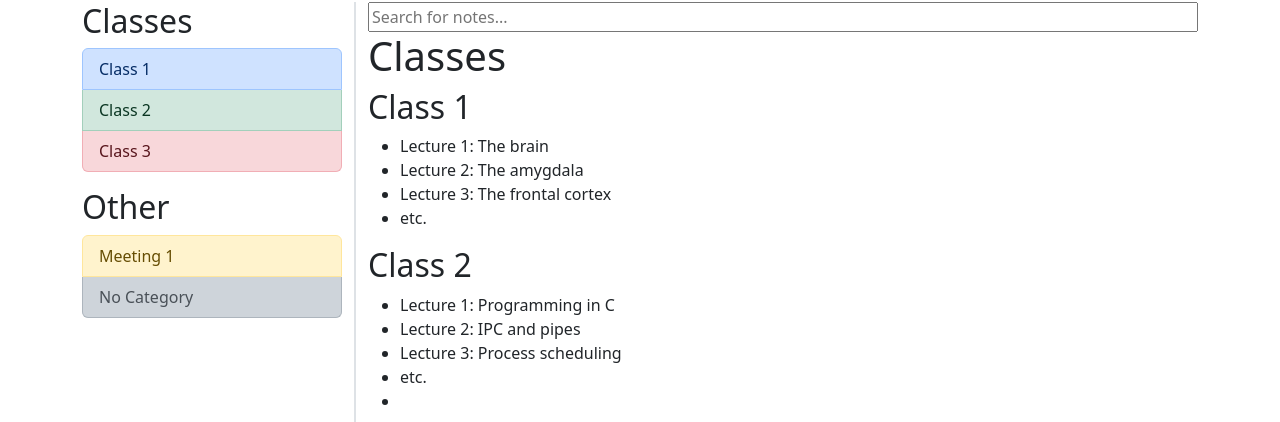
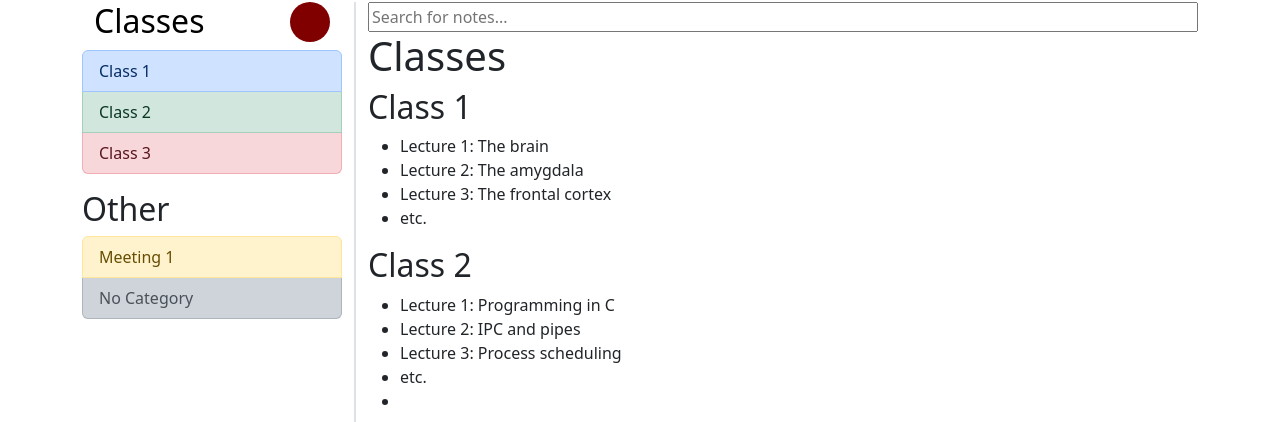
Before and after one commit to StudiousSDD/Studious, a Django app: page /classes/ in a window 1280 px wide. Shown: the part 88-510 px from the top of the page. Run offline with Django 4.2, Linux system fonts and the light colour scheme; data that the repository does not hold is empty; some libraries are stand-ins or nearby versions.

Commit message:
Fixed some formatting issues

```diff
--- a/notes/static/myfirst.css
+++ b/notes/static/myfirst.css
@@ -0,0 +1,4 @@
+.template {
+    background-color: red;
+    color: red;
+}
--- a/notes/templates/notes/view-classes.html
+++ b/notes/templates/notes/view-classes.html
@@ -7,28 +7,68 @@
 
 <head>
   <link href="{% static 'fontawesomefree/css/fontawesome.css' %}" rel="stylesheet" type="text/css">
-    <link href="{% static 'fontawesomefree/css/brands.css' %}" rel="stylesheet" type="text/css">
-    <link href="{% static 'fontawesomefree/css/solid.css' %}" rel="stylesheet" type="text/css">
+  <link href="{% static 'fontawesomefree/css/brands.css' %}" rel="stylesheet" type="text/css">
+  <link href="{% static 'fontawesomefree/css/solid.css' %}" rel="stylesheet" type="text/css">
+  <!-- <link href="{% static 'notes/static/myfirst.css' %}" rel="stylesheet"> -->
+
+<style>
+  div.container {
+    display: flex;
+    flex-wrap: wrap;
+    border-radius: 10px;
+    color: maroon;
+    background-color: lightpink;
+    justify-content: space-between;
+    height: 100%;
+  }
+
+  div.className {
+    display: flex;
+  }
+
+  h2.container {
+    display: flex;
+    border-radius: 10px;
+    color: Black;
+    justify-content: space-between;
+  }
+
+  a.addClassLink {
+    border-radius: 50%;
+    height: 40px;
+    width: 40px;
+    display: flex;
+    background-color: maroon;
+    justify-content: center;
+    justify-items: center;
+  }
+
+  a.addClassLink:link{
+    text-decoration: none;
+  }
+</style>
 </head>
+
 <body>
 <div class="row">
   <div class="col-sm-3 col-12 border-end">
     <div class="row sticky-top">
       <div class="col-12 mb-3">
-        <h2>
+        <h2 class="container">
           Classes
-          <a href="{% url 'notes:add_class' %}" style="background-color: grey; float:right; border: 2px; border-radius: 5px;">
-              <i class="fa-solid fa-plus" style="color: white; "></i>
+          <a href="{% url 'notes:add_class' %}" class="addClassLink">
+              <i class="fa-solid fa-plus" style="color: white; align-self: center; justify-self: center; "></i>
           </a>
         </h2>
         <div class="class-list">
           {% for classes in classes %}
-            <li>
-            <a >{{classes.name}}
 
-            <a href="{% url 'notes:delete_class' classes.id %}" class="button is-danger" style="float:right">Delete</a>
-            </a>
-            </li>
+            <div class="container">
+            <div>{{classes.name}}</div>
+
+            <a href="{% url 'notes:delete_class' classes.id %}" class="button is-danger" style=""><i class="fa-solid fa-trash" style="color: maroon"></i></a>
+            </div>
+
           {% endfor %}
         </div>
         <div class="list-group">
```
